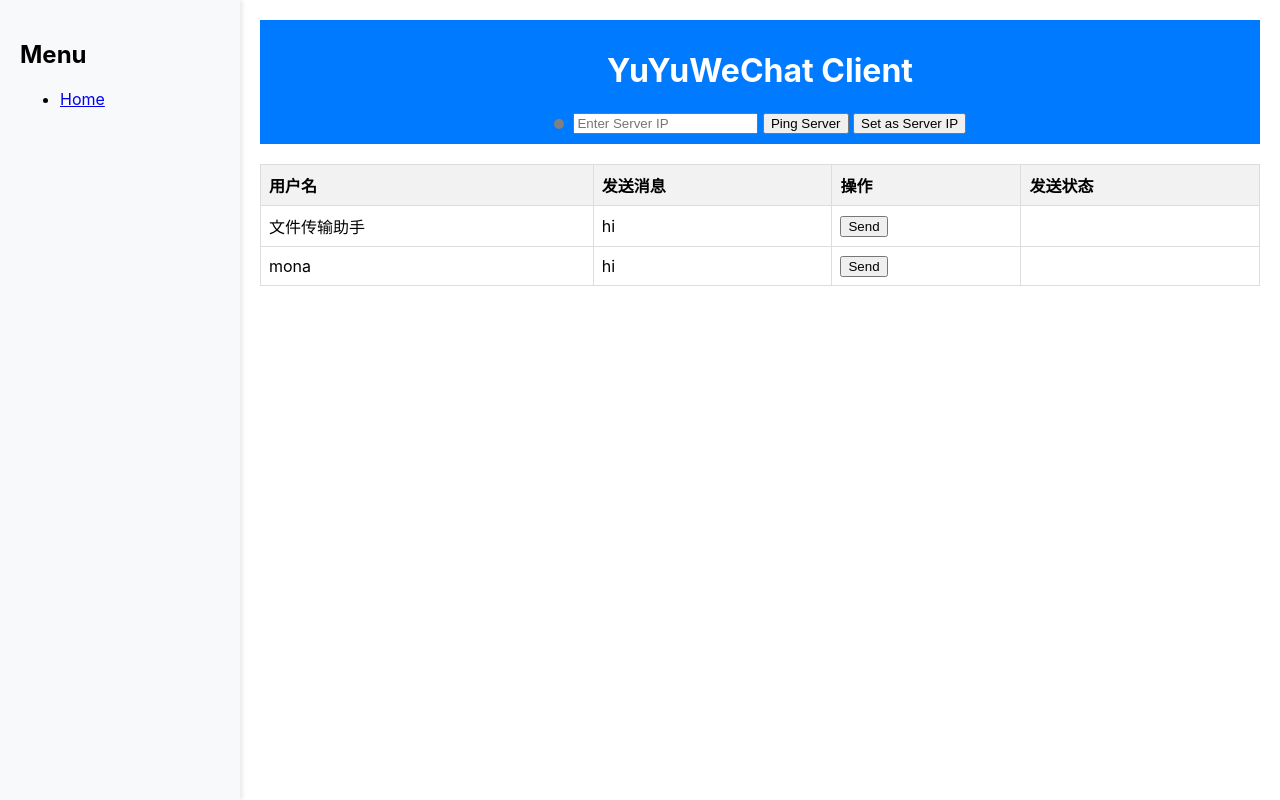
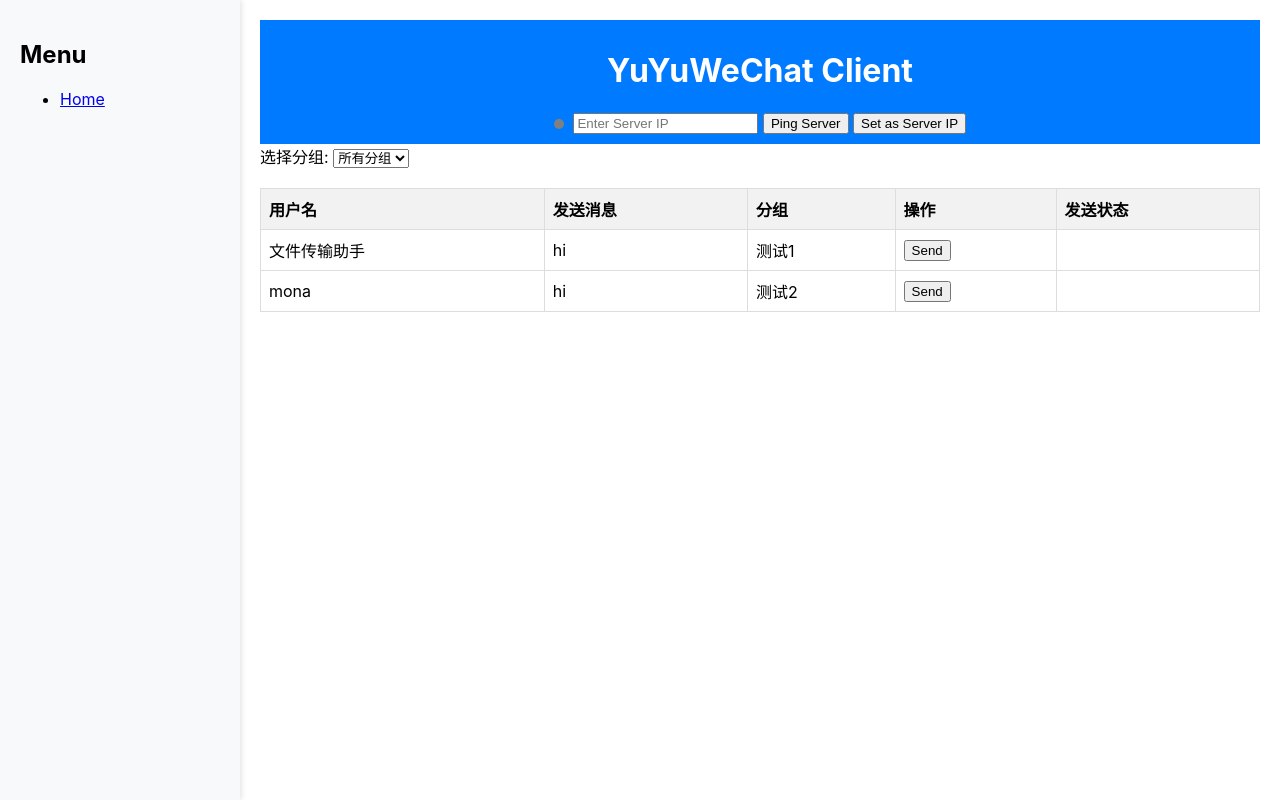
Before and after one commit to xieyumc/YuYuWechatV2, a Django app: page / in a window 1280 px wide. Run offline with Django 4.2, Linux system fonts and the light colour scheme; data comes from the database, SQL or seed files in the repository; both versions use the stored data as it was after the commit.

Commit message:
feature：给发送普通消息新增分组功能

```diff
--- a/YuYuWechatV2_Client/client_app/models.py
+++ b/YuYuWechatV2_Client/client_app/models.py
@@ -12,6 +12,8 @@ class WechatUser(models.Model):
 class Message(models.Model):
     user = models.ForeignKey(WechatUser, on_delete=models.CASCADE)
     text = models.TextField()
+    group = models.CharField(max_length=255, blank=True, null=True)  # 新增分组字段
+
 
     def __str__(self):
         return self.user.username
--- a/YuYuWechatV2_Client/client_app/templates/home.html
+++ b/YuYuWechatV2_Client/client_app/templates/home.html
@@ -55,6 +55,20 @@
             transition: opacity 0.5s ease; /* 平滑过渡效果 */
         }
     </style>
+    <script>
+        function filterMessages() {
+            var selectedGroup = document.getElementById('groupFilter').value;
+            var rows = document.querySelectorAll('#messageContainer tr');
+            rows.forEach(row => {
+                var group = row.getAttribute('data-group');
+                if (selectedGroup === 'all' || group === selectedGroup) {
+                    row.style.display = '';
+                } else {
+                    row.style.display = 'none';
+                }
+            });
+        }
+    </script>
 </head>
 <body>
 <div class="sidebar">
@@ -75,20 +89,31 @@
             <button type="button" onclick="updateServerIP()">Set as Server IP</button>
         </form>
     </div>
+    <div>
+        <label for="groupFilter">选择分组:</label>
+        <select id="groupFilter" onchange="filterMessages()">
+            <option value="all">所有分组</option>
+            {% for group in groups %}
+            <option value="{{ group }}">{{ group }}</option>
+            {% endfor %}
+        </select>
+    </div>
     <table>
         <thead>
         <tr>
             <th>用户名</th>
             <th>发送消息</th>
+            <th>分组</th>
             <th>操作</th>
             <th>发送状态</th>
         </tr>
         </thead>
         <tbody id="messageContainer">
         {% for message in messages %}
-        <tr>
+        <tr data-group="{{ message.group }}">
             <td>{{ message.user.username }}</td>
             <td>{{ message.text }}</td>
+            <td>{{ message.group }}</td>
             <td>
                 <form method="post" onsubmit="return sendMessage(this);">
                     {% csrf_token %}
--- a/YuYuWechatV2_Client/client_app/views.py
+++ b/YuYuWechatV2_Client/client_app/views.py
@@ -31,7 +31,8 @@ def set_server_ip(request):
 
 def home(request):
     messages = Message.objects.all()
-    return render(request, 'home.html', {'messages': messages})
+    groups = Message.objects.values_list('group', flat=True).distinct()  # 获取所有分组
+    return render(request, 'home.html', {'messages': messages, 'groups': groups})
 
 
 @csrf_exempt
```
Also changed, not shown: YuYuWechatV2_Client/db.sqlite3.
